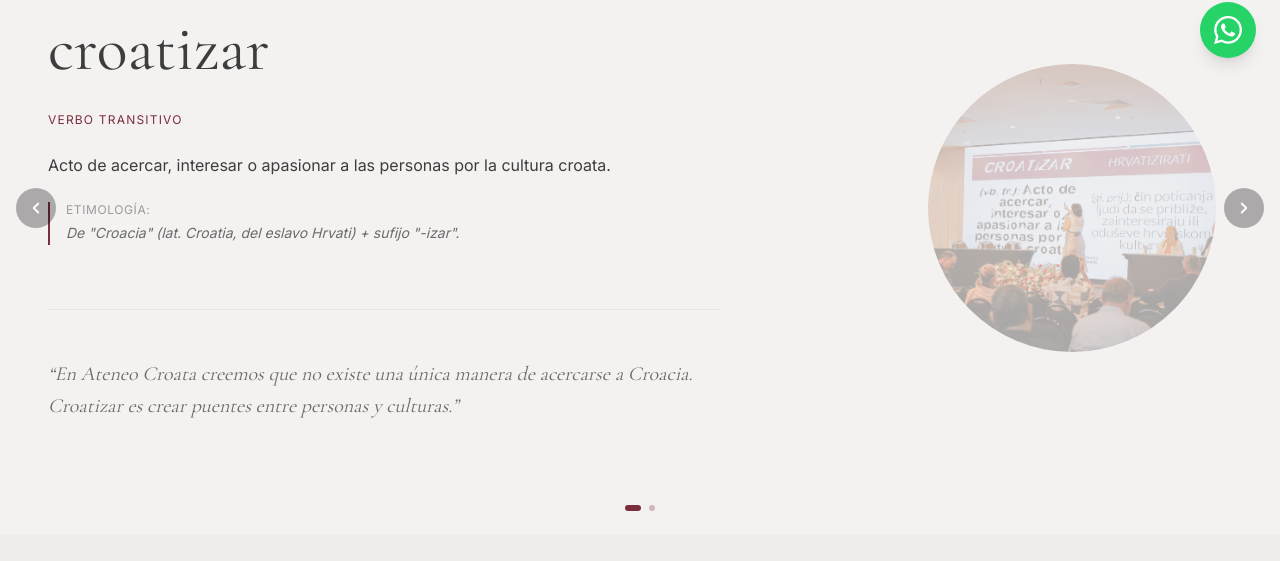
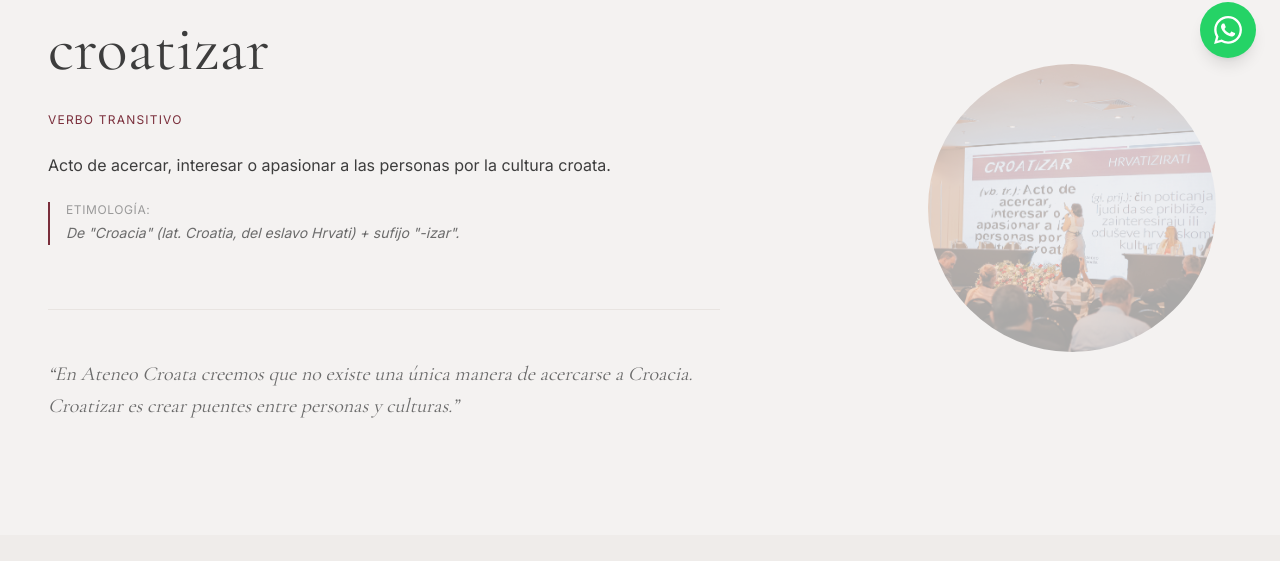
Before and after one commit to juanmdocampo/ateneo_croata, a Next.js app in the folder web/: page / in a window 1280 px wide. Shown: the part 718-1279 px from the top of the page. Built offline with nearby package versions, Linux system fonts and the light colour scheme.

Commit message:
remove carruzel en croatizar y red de apoyo
quitar texto en programa

```diff
--- a/web/src/components/sections/IntroDictionary.tsx
+++ b/web/src/components/sections/IntroDictionary.tsx
@@ -1,69 +1,31 @@
 'use client'
 
-import { useState } from 'react'
 import Image from 'next/image'
-import { motion, AnimatePresence } from 'framer-motion'
+import { motion } from 'framer-motion'
 import { useLanguage } from '@/context/LanguageContext'
 import { fadeUpVariants } from '@/lib/animations'
 
 const fadeUp = fadeUpVariants()
 
-const IMAGES = [
-  '/img/croatizar/Croatizar.jpg',
-]
-const slides: (string | null)[] = [null, ...IMAGES]
-const total = slides.length
-
 export default function IntroDictionary() {
   const { t, lang } = useLanguage()
-  const [current, setCurrent] = useState(0)
 
   if (lang !== 'es') return null
 
-  const prev = () => setCurrent(p => (p - 1 + total) % total)
-  const next = () => setCurrent(p => (p + 1) % total)
-  const handleDragEnd = (_: unknown, info: { offset: { x: number } }) => {
-    if (info.offset.x < -40) next()
-    else if (info.offset.x > 40) prev()
-  }
+  return (
+    <section id="croatizar" className="relative bg-warm-white overflow-hidden">
 
-  const dotActive = current > 0 ? 'w-4 h-1.5 bg-white' : 'w-4 h-1.5 bg-bordo'
-  const dotInactive = current > 0 ? 'w-1.5 h-1.5 bg-white/40' : 'w-1.5 h-1.5 bg-bordo/30'
-
-  return (
-    <motion.section
-      id="croatizar"
-      className="relative bg-warm-white overflow-hidden min-h-[60vh]"
-      drag={current > 0 ? 'x' : false}
-      dragConstraints={{ left: 0, right: 0 }}
-      dragElastic={0.1}
-      onDragEnd={handleDragEnd}
-    >
-      {/* Image slides */}
-      <AnimatePresence mode="wait">
-        {current > 0 && slides[current] && (
-          <motion.div
-            key={current}
-            className="absolute inset-0 z-[5]"
-            initial={{ opacity: 0 }}
-            animate={{ opacity: 1 }}
-            exit={{ opacity: 0 }}
-            transition={{ duration: 0.6 }}
-          >
-            <Image src={slides[current] as string} alt="" fill className="object-contain object-center" />
-            <div className="absolute inset-0 bg-black/20" />
-          </motion.div>
-        )}
-      </AnimatePresence>
-
-      {/* Content — slide 0 only */}
-      {current === 0 && (
-        <>
-          {/* Circle image — desktop */}
+      {/* Circle image — desktop right side */}
       <div className="hidden md:block absolute right-16 top-1/2 -translate-y-1/2 w-72 h-72 rounded-full overflow-hidden opacity-30 z-0">
-            <Image src="/img/Croatizar.jpg" alt="" fill className="object-cover object-center" />
+        <Image
+          src="/img/Croatizar.jpg"
+          alt=""
+          fill
+          className="object-cover object-center"
+        />
       </div>
 
+      {/* Dictionary block */}
       <div className="relative z-10 border-t border-warm-gray-2">
         <div className="max-w-7xl mx-auto px-6 lg:px-12 py-20 lg:py-28">
           <div>
@@ -103,6 +65,7 @@ export default function IntroDictionary() {
             </motion.div>
           </div>
 
+          {/* Closing quote */}
           <motion.div
             className="mt-16 pt-12 border-t border-warm-gray-2 max-w-2xl"
             variants={fadeUp}
@@ -117,39 +80,6 @@ export default function IntroDictionary() {
           </motion.div>
         </div>
       </div>
-        </>
-      )}
-
-      {/* Arrows */}
-      <button
-        onClick={prev}
-        className="absolute left-4 top-1/2 -translate-y-1/2 z-30 w-10 h-10 rounded-full bg-black/30 hover:bg-black/50 flex items-center justify-center text-white transition-colors duration-200"
-        aria-label="anterior"
-      >
-        <svg width="18" height="18" viewBox="0 0 24 24" fill="none" stroke="currentColor" strokeWidth="2.5" strokeLinecap="round" strokeLinejoin="round">
-          <path d="M15 18l-6-6 6-6"/>
-        </svg>
-      </button>
-      <button
-        onClick={next}
-        className="absolute right-4 top-1/2 -translate-y-1/2 z-30 w-10 h-10 rounded-full bg-black/30 hover:bg-black/50 flex items-center justify-center text-white transition-colors duration-200"
-        aria-label="siguiente"
-      >
-        <svg width="18" height="18" viewBox="0 0 24 24" fill="none" stroke="currentColor" strokeWidth="2.5" strokeLinecap="round" strokeLinejoin="round">
-          <path d="M9 18l6-6-6-6"/>
-        </svg>
-      </button>
-
-      {/* Dots */}
-      <div className="absolute bottom-6 left-1/2 -translate-x-1/2 flex gap-2 z-30">
-        {slides.map((_, i) => (
-          <button
-            key={i}
-            onClick={() => setCurrent(i)}
-            className={`rounded-full transition-all duration-300 ${i === current ? dotActive : dotInactive}`}
-          />
-        ))}
-      </div>
-    </motion.section>
+    </section>
   )
 }
--- a/web/src/components/sections/Programs.tsx
+++ b/web/src/components/sections/Programs.tsx
@@ -115,10 +115,13 @@ function ProgramCard({ card, index }: { card: Card; index: number }) {
         )}
       </AnimatePresence>
 
-      {/* Hover overlay */}
+      {/* Hover overlay — only on content slide */}
+      {current === 0 && (
         <div className="absolute inset-0 bg-bordo/0 group-hover:bg-bordo/10 transition-colors duration-500" />
+      )}
 
-      {/* Content */}
+      {/* Content — slide 0 only */}
+      {current === 0 && (
         <div className="relative z-10 flex flex-col justify-end h-full p-8 lg:p-10" style={{ minHeight: '380px' }}>
           <div className="mb-5 w-10 h-10 rounded-full bg-bordo/80 flex items-center justify-center text-white">
             {PROGRAM_ICONS[index]}
@@ -133,6 +136,7 @@ function ProgramCard({ card, index }: { card: Card; index: number }) {
             {card.text}
           </p>
         </div>
+      )}
 
       {/* Arrows */}
       {total > 1 && (
--- a/web/src/components/sections/Support.tsx
+++ b/web/src/components/sections/Support.tsx
@@ -1,65 +1,16 @@
 'use client'
 
-import { useState } from 'react'
-import Image from 'next/image'
-import { motion, AnimatePresence } from 'framer-motion'
+import { motion } from 'framer-motion'
 import { useLanguage } from '@/context/LanguageContext'
 import { fadeUpVariants } from '@/lib/animations'
 
 const fadeUp = fadeUpVariants()
 
-const IMAGES = [
-  '/img/red_de_apoyo/5b552aab-3648-4d6a-81ae-a0adbf06daa6.JPG',
-  '/img/red_de_apoyo/Copia%20de%204-vlcsnap-2025-10-15-11h28m50s855.png',
-  '/img/red_de_apoyo/IMG-20231216-WA0015.jpg',
-  '/img/red_de_apoyo/ba06532c-e546-45b2-a314-f76e324bedfb.JPG',
-]
-const slides: (string | null)[] = [null, ...IMAGES]
-const total = slides.length
-
 export default function Support() {
   const { t } = useLanguage()
-  const [current, setCurrent] = useState(0)
-
-  const prev = () => setCurrent(p => (p - 1 + total) % total)
-  const next = () => setCurrent(p => (p + 1) % total)
-  const handleDragEnd = (_: unknown, info: { offset: { x: number } }) => {
-    if (info.offset.x < -40) next()
-    else if (info.offset.x > 40) prev()
-  }
-
-  const dotActive = current > 0 ? 'w-4 h-1.5 bg-white' : 'w-4 h-1.5 bg-bordo'
-  const dotInactive = current > 0 ? 'w-1.5 h-1.5 bg-white/40' : 'w-1.5 h-1.5 bg-bordo/30'
 
   return (
-    <motion.section
-      id="recursos"
-      className="relative bg-warm-white overflow-hidden min-h-[60vh]"
-      drag={current > 0 ? 'x' : false}
-      dragConstraints={{ left: 0, right: 0 }}
-      dragElastic={0.1}
-      onDragEnd={handleDragEnd}
-    >
-      {/* Image slides */}
-      <AnimatePresence mode="wait">
-        {current > 0 && slides[current] && (
-          <motion.div
-            key={current}
-            className="absolute inset-0 z-[5]"
-            initial={{ opacity: 0 }}
-            animate={{ opacity: 1 }}
-            exit={{ opacity: 0 }}
-            transition={{ duration: 0.6 }}
-          >
-            <Image src={slides[current] as string} alt="" fill className="object-contain object-center" />
-            <div className="absolute inset-0 bg-black/20" />
-          </motion.div>
-        )}
-      </AnimatePresence>
-
-      {/* Content — slide 0 only */}
-      {current === 0 && (
-        <div className="py-24 lg:py-32">
+    <section id="recursos" className="bg-warm-white py-24 lg:py-32">
       <div className="max-w-7xl mx-auto px-6 lg:px-12">
         <div className="grid lg:grid-cols-12 gap-12 lg:gap-0 lg:items-center">
 
@@ -121,39 +72,6 @@ export default function Support() {
           </div>
         </div>
       </div>
-        </div>
-      )}
-
-      {/* Arrows */}
-      <button
-        onClick={prev}
-        className="absolute left-4 top-1/2 -translate-y-1/2 z-30 w-10 h-10 rounded-full bg-black/30 hover:bg-black/50 flex items-center justify-center text-white transition-colors duration-200"
-        aria-label="anterior"
-      >
-        <svg width="18" height="18" viewBox="0 0 24 24" fill="none" stroke="currentColor" strokeWidth="2.5" strokeLinecap="round" strokeLinejoin="round">
-          <path d="M15 18l-6-6 6-6"/>
-        </svg>
-      </button>
-      <button
-        onClick={next}
-        className="absolute right-4 top-1/2 -translate-y-1/2 z-30 w-10 h-10 rounded-full bg-black/30 hover:bg-black/50 flex items-center justify-center text-white transition-colors duration-200"
-        aria-label="siguiente"
-      >
-        <svg width="18" height="18" viewBox="0 0 24 24" fill="none" stroke="currentColor" strokeWidth="2.5" strokeLinecap="round" strokeLinejoin="round">
-          <path d="M9 18l6-6-6-6"/>
-        </svg>
-      </button>
-
-      {/* Dots */}
-      <div className="absolute bottom-6 left-1/2 -translate-x-1/2 flex gap-2 z-30">
-        {slides.map((_, i) => (
-          <button
-            key={i}
-            onClick={() => setCurrent(i)}
-            className={`rounded-full transition-all duration-300 ${i === current ? dotActive : dotInactive}`}
-          />
-        ))}
-      </div>
-    </motion.section>
+    </section>
   )
 }
```
Also changed, not shown: web/src/components/sections/Congress.tsx (+81 -3 lines). Lines whose indentation alone changed are shown as unchanged.
